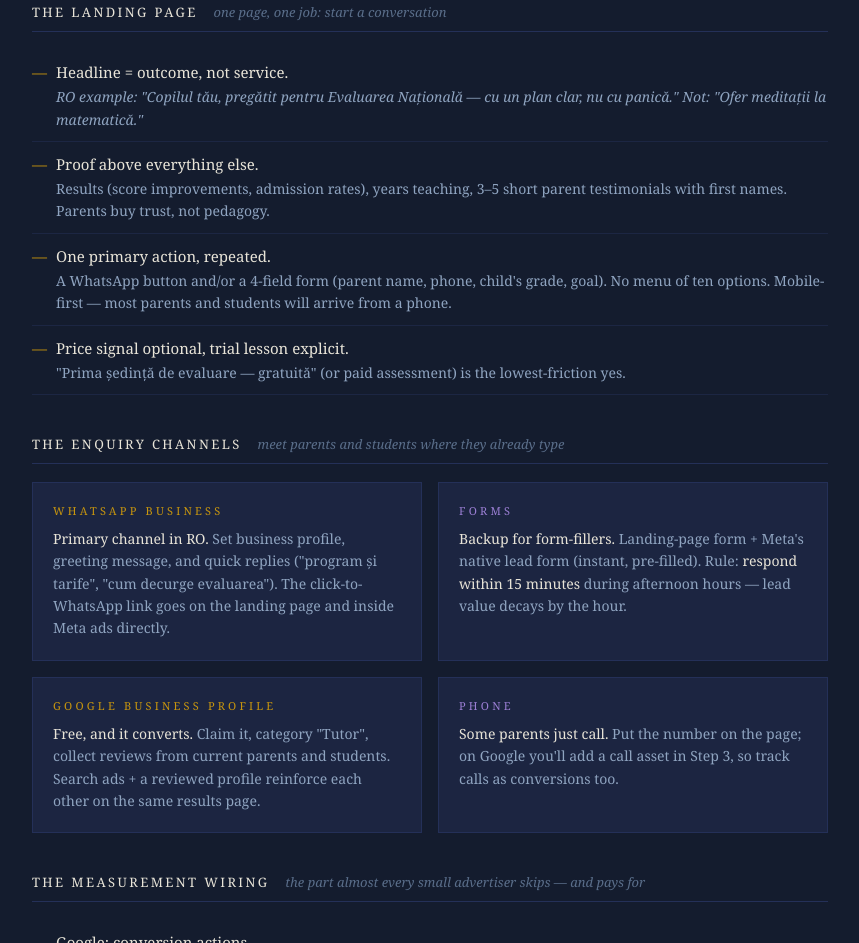
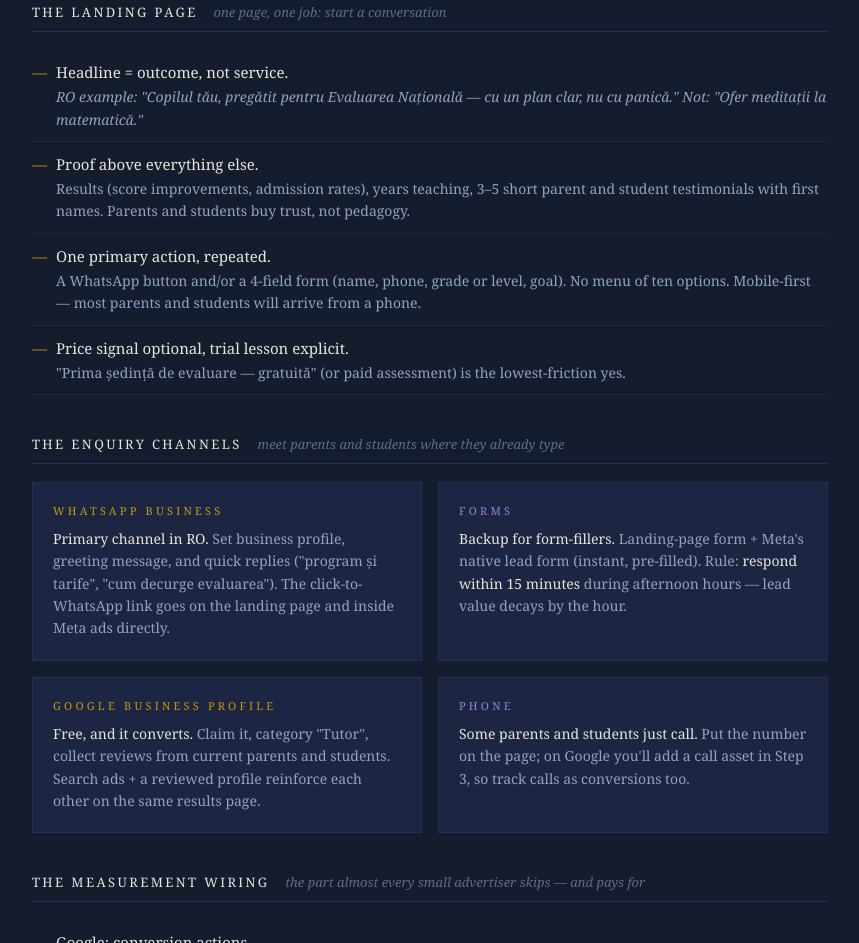
Before and after one commit to HelenWhite18/signara-site, a plain HTML site: page academy/ads-start/02-connect-tech.html in a window 1280 px wide. Shown: the part 426-1369 px from the top of the page, without its empty margins (210-1069 px from the left). Drawn offline with Linux system fonts and the light colour scheme.

Commit message:
Audience wording: extend remaining parent mentions to parents and students

```diff
--- a/academy/ads-start/02-connect-tech.html
+++ b/academy/ads-start/02-connect-tech.html
@@ -126,8 +126,8 @@
     <div class="sec-head">The landing page <small>one page, one job: start a conversation</small></div>
     <ul class="pts">
       <li>Headline = outcome, not service.<span class="d ex">RO example: "Copilul tău, pregătit pentru Evaluarea Națională — cu un plan clar, nu cu panică." Not: "Ofer meditații la matematică."</span></li>
-      <li>Proof above everything else.<span class="d">Results (score improvements, admission rates), years teaching, 3–5 short parent testimonials with first names. Parents buy trust, not pedagogy.</span></li>
-      <li>One primary action, repeated.<span class="d">A WhatsApp button and/or a 4-field form (parent name, phone, child's grade, goal). No menu of ten options. Mobile-first — most parents and students will arrive from a phone.</span></li>
+      <li>Proof above everything else.<span class="d">Results (score improvements, admission rates), years teaching, 3–5 short parent and student testimonials with first names. Parents and students buy trust, not pedagogy.</span></li>
+      <li>One primary action, repeated.<span class="d">A WhatsApp button and/or a 4-field form (name, phone, grade or level, goal). No menu of ten options. Mobile-first — most parents and students will arrive from a phone.</span></li>
       <li>Price signal optional, trial lesson explicit.<span class="d">"Prima ședință de evaluare — gratuită" (or paid assessment) is the lowest-friction yes.</span></li>
     </ul>
   </div>
@@ -138,7 +138,7 @@
       <div class="cell g"><div class="t">WhatsApp Business</div><p><b>Primary channel in RO.</b> Set business profile, greeting message, and quick replies ("program și tarife", "cum decurge evaluarea"). The click-to-WhatsApp link goes on the landing page and inside Meta ads directly.</p></div>
       <div class="cell m"><div class="t">Forms</div><p><b>Backup for form-fillers.</b> Landing-page form + Meta's native lead form (instant, pre-filled). Rule: <b>respond within 15 minutes</b> during afternoon hours — lead value decays by the hour.</p></div>
       <div class="cell g"><div class="t">Google Business Profile</div><p><b>Free, and it converts.</b> Claim it, category "Tutor", collect reviews from current parents and students. Search ads + a reviewed profile reinforce each other on the same results page.</p></div>
-      <div class="cell m"><div class="t">Phone</div><p><b>Some parents just call.</b> Put the number on the page; on Google you'll add a call asset in Step 3, so track calls as conversions too.</p></div>
+      <div class="cell m"><div class="t">Phone</div><p><b>Some parents and students just call.</b> Put the number on the page; on Google you'll add a call asset in Step 3, so track calls as conversions too.</p></div>
     </div>
   </div>
 
```
Also changed, not shown: academy/ads-start/03-campaign-settings.html (+2 -2 lines).
